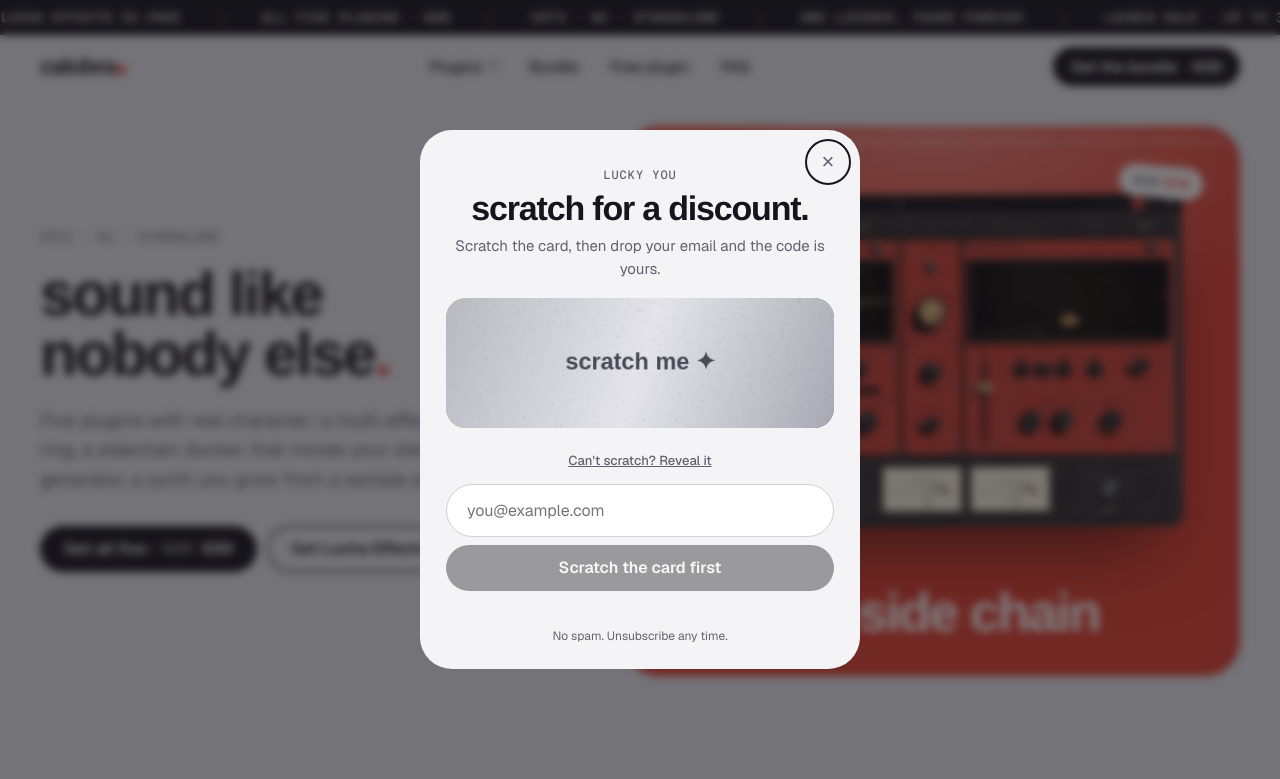
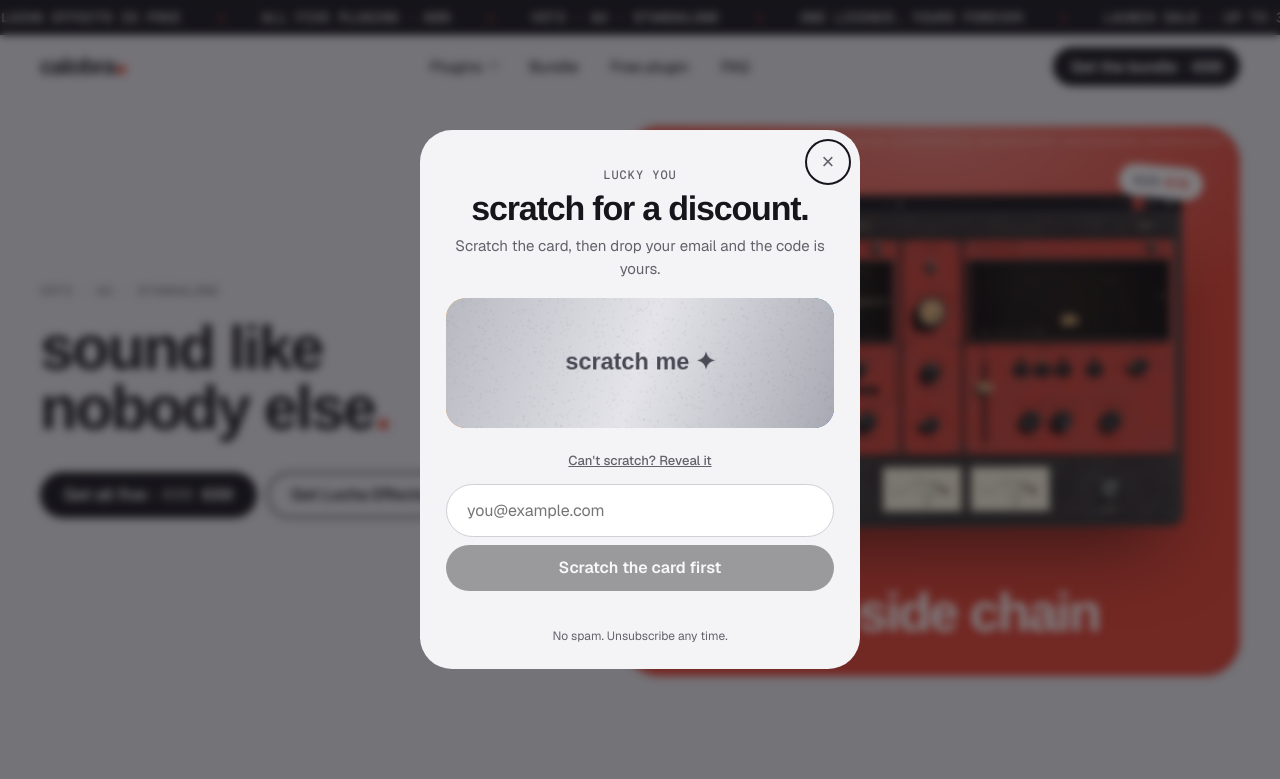
Before and after one commit to sebyalm/calobra-instruments, a plain HTML site: page index.html in a window 1280 px wide. Shown: the top 779 px of the page. Drawn offline with nearby package versions, Linux system fonts and the light colour scheme; a web font is replaced by a local one.

Commit message:
feat: drop hero subtitle and tighten button spacing
Co-Authored-By: Claude Opus 5.5 <noreply@anthropic.com>

```diff
--- a/index.html
+++ b/index.html
@@ -42,7 +42,6 @@
       <div>
         <div class="label reveal">VST3 · AU · Standalone</div>
         <h1 class="reveal">sound like nobody else<span class="dot">.</span></h1>
-        <p class="sub reveal">Five plugins with real character: a multi-effect in a wrestling ring, a sidechain ducker that moves your stereo field, a chord generator, a synth you grow from a sample and a vocal robot.</p>
         <div class="btns reveal">
           <a class="btn" href="#bundle">Get all five · <s data-was="bundle"></s> <span data-price="bundle"></span></a>
           <a class="btn ghost" href="#free">Get Lucha Effects free</a>
--- a/styles.css
+++ b/styles.css
@@ -75,8 +75,7 @@ h1, h2, h3 { font-family: var(--display); font-weight: 900; letter-spacing: -.03
 /* ---------- hero ---------- */
 .hero { padding-block: 28px 72px; }
 .hero .wrap { display: grid; grid-template-columns: 1fr 1.15fr; gap: 48px; align-items: center; }
-.hero h1 { font-size: clamp(40px, 4.8vw, 68px); margin: 18px 0 22px; }
-.hero .sub { font-size: 19px; color: var(--muted); max-width: 42ch; margin: 0 0 32px; text-wrap: pretty; }
+.hero h1 { font-size: clamp(40px, 4.8vw, 68px); margin: 18px 0 34px; }
 
 /* ---------- hero reel: an HTML "video" that plays through the five plugins ----------
    (no "ad" in any class name: ad blockers hide elements called .ad-frame and the like) */
```
